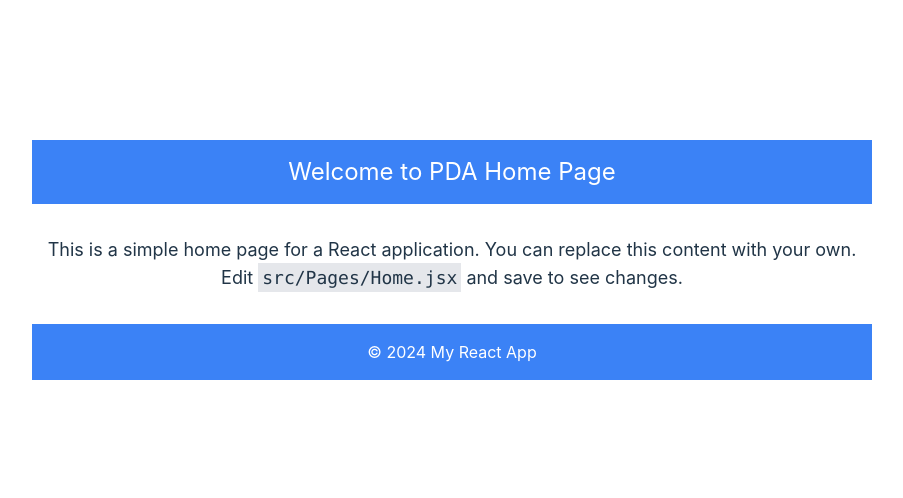
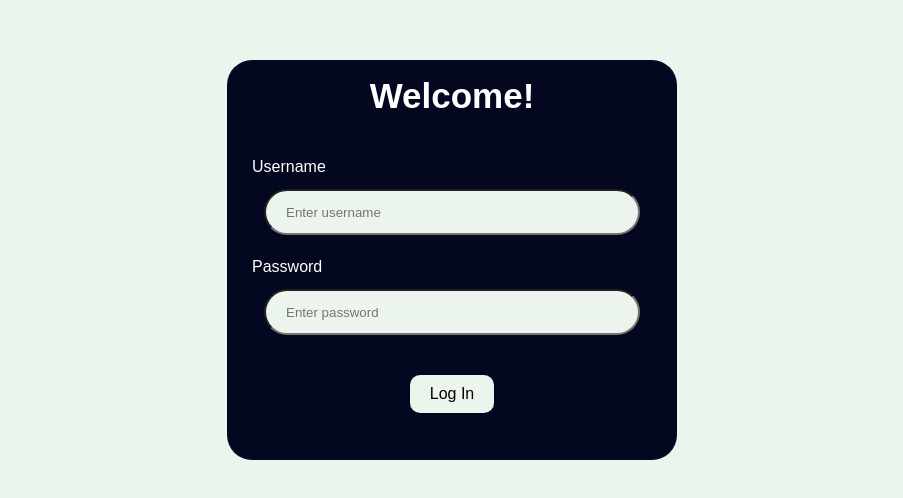
Before and after one commit to PDA-Payroll/PDA-FrontEnd, a React (Vite) app in the folder frontend/: page / in a window 1280 px wide. Shown: the part 140-638 px from the top of the page, without its empty margins (188-1091 px from the left). Built offline with nearby package versions, Linux system fonts and the light colour scheme.

Commit message:
created login page, will fix login button later so that it navigates to home page after.

```diff
--- a/frontend/package.json
+++ b/frontend/package.json
@@ -14,6 +14,7 @@
     "postcss": "^8.4.38",
     "react": "^18.2.0",
     "react-dom": "^18.2.0",
+    "react-router-dom": "^6.22.3",
     "tailwindcss": "^3.4.3"
   },
   "devDependencies": {
--- a/frontend/src/App.jsx
+++ b/frontend/src/App.jsx
@@ -1,11 +1,11 @@
-import Home from './Pages/home';
+import Login from './Pages/Login';
 import './App.css';
-import './Styles/home.css';
+import './Styles/Login.css';
 
 function App() {
   return (
-    <div className="App">
-      <Home />
+    <div className="Login-container">
+      <Login />
     </div>
   );
 }
--- a/frontend/src/Pages/Login.jsx
+++ b/frontend/src/Pages/Login.jsx
@@ -0,0 +1,22 @@
+/* Login page so far, will fix login button so that it can navigate to home page*/
+import React from 'react';
+import '../Styles/Login.css';
+
+function Login() {
+  return (
+    <div className="Login-container">
+      <div className="bubbled-rectangle">
+        <div className="title-container">
+          <h1 className="title-text">Welcome!</h1>
+        </div>
+        <div className="bubbled-text">Username</div>
+        <input type="text" className="username-input" placeholder="Enter username" />
+        <div className="bubbled-text2">Password</div>
+        <input type="password" className="password-input" placeholder="Enter password" />
+        <button className="login-button">Log In</button>
+      </div>
+    </div>
+  );
+}
+
+export default Login;
--- a/frontend/src/Pages/home.jsx
+++ b/frontend/src/Pages/home.jsx
@@ -2,24 +2,9 @@ import '../Styles/home.css';
 
 function Home() {
   return (
-    <div className="container mx-auto p-4">
-      <header className="bg-blue-500 text-white p-4 mb-4">
-        <h1 className="text-2xl">Welcome to PDA Home Page</h1>
-      </header>
-
-      <main className="p-4">
-        <p className="text-lg">
-          This is a simple home page for a React application. You can replace
-          this content with your own.
-        </p>
-        <p className="text-lg">
-          Edit <code className="bg-gray-200 p-1">src/Pages/Home.jsx</code> and save to see changes.
-        </p>
-      </main>
-
-      <footer className="bg-blue-500 text-white p-4 mt-4">
-        <p>&copy; 2024 My React App</p>
-      </footer>
+    <div className="Home-container">
+      <h1>Welcome to the Home Page!</h1>
+      <p>You have successfully logged in.</p>
     </div>
   );
 }
--- a/frontend/src/Styles/Login.css
+++ b/frontend/src/Styles/Login.css
@@ -0,0 +1,84 @@
+/* Login.css */
+
+body {
+    margin: 0;
+    padding: 0;
+    font-family: Arial, sans-serif;
+    background-color: #EBF5EE; /* Set background color for the entire Login page */
+  }
+
+  .Login-container {
+    display: flex;
+    flex-direction: column;
+    align-items: center;
+    justify-content: center;
+    height: 80vh;
+  }
+
+  .title-container {
+    margin-bottom: 20px;
+  }
+
+  .title-text {
+    font-size: 35px;
+    margin: 0;
+    color: #ffffff;
+    margin-top: -30px;  /* Increased margin to move the "Welcome" text further up */
+    margin-bottom: 20px; /* Spacing below the title */
+  }
+
+  .bubbled-rectangle {
+    background-color: #040720;
+    width: 400px;
+    height: 400px;
+    border-radius: 25px;
+    display: flex;
+    flex-direction: column;
+    align-items: center;
+    justify-content: center;
+    position: relative;
+    padding-left: 25px;
+    padding-right: 25px;
+  }
+
+  .bubbled-text {
+    color: #ffffff;
+    font-family: sans-serif;
+    margin-bottom: 10px; /* Spacing between bubbled-text and username-input */
+    align-self: flex-start;
+    left: 10px;
+  }
+
+  .username-input,
+  .password-input {
+    width: 350px;
+    height: 40px;
+    background-color: #EBF5EE;
+    border-radius: 25px;
+    font-family: sans-serif;
+    padding-left: 20px; /* Left padding to match the position of bubbled-text */
+    margin-bottom: 20px;
+  }
+
+  .bubbled-text2 {
+    color: #ffffff;
+    font-family: sans-serif;
+    align-self: flex-start;
+    margin-bottom: 10px; /* Spacing between bubbled-text2 and password-input */
+  }
+
+  .login-button {
+
+    background-color: #EBF5EE;
+    color: black;
+    border: none;
+    padding: 10px 20px;
+    cursor: pointer;
+    border-radius: 10px;
+    margin-top: 20px;
+    font-family: sans-serif;
+  }
+
+  .login-button:hover {
+    background-color: #a8f6bf;
+  }
--- a/frontend/src/Styles/home.css
+++ b/frontend/src/Styles/home.css
@@ -1,36 +1,21 @@
-@import 'tailwindcss/base';
-@import 'tailwindcss/components';
-@import 'tailwindcss/utilities';
+/* Home.css */
 
-/* Your custom styles */
-
-.Home {
-    text-align: center;
-    margin: 0 auto;
-    padding: 20px;
-    font-family: Arial, sans-serif;
-  }
-
-  .Home-header {
-    background-color: #282c34;
-    min-height: 20vh;
+.Home-container {
   display: flex;
   flex-direction: column;
   align-items: center;
   justify-content: center;
-    font-size: calc(10px + 2vmin);
-    color: white;
+  height: 80vh;
+  background-color: #EBF5EE;
 }
 
-  .Home-main {
-    padding: 20px;
+h1 {
+  font-size: 35px;
+  color: #040720;
+  margin-bottom: 20px;
 }
 
-  .Home-footer {
-    background-color: #282c34;
-    min-height: 10vh;
-    display: flex;
-    align-items: center;
-    justify-content: center;
-    color: white;
+p {
+  font-size: 20px;
+  color: #040720;
 }
```
Also changed, not shown: frontend/index.jsx (added, +10 -0 lines), 1 other file (tests, documents, lock files or other folders). Lines whose indentation alone changed are shown as unchanged.
